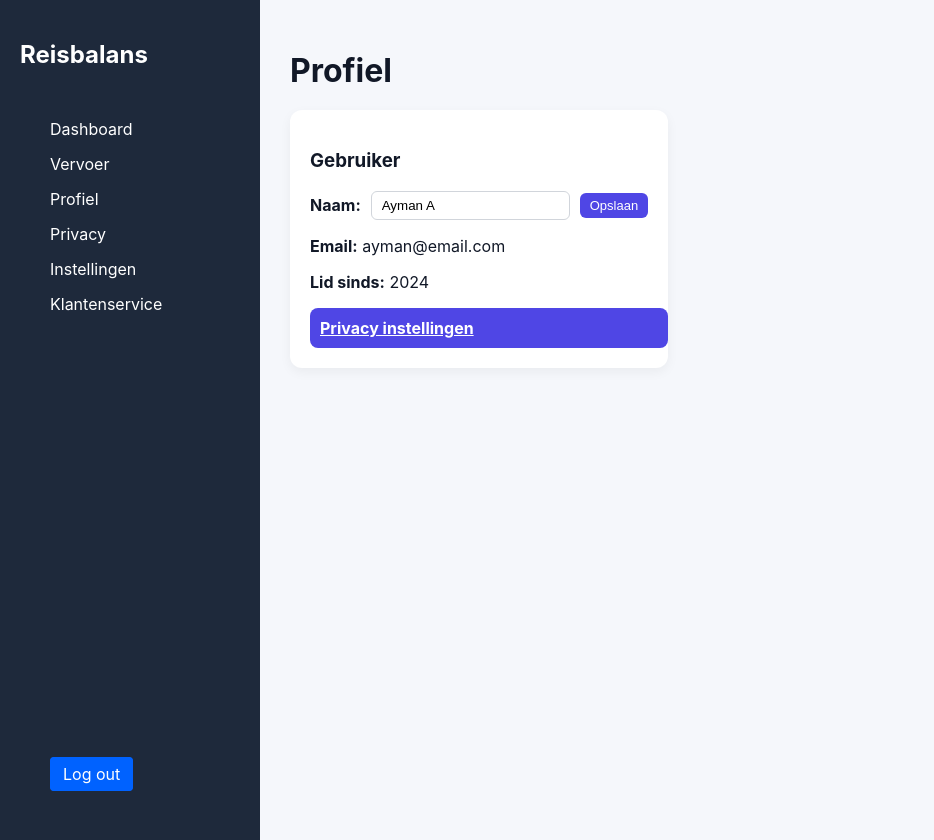
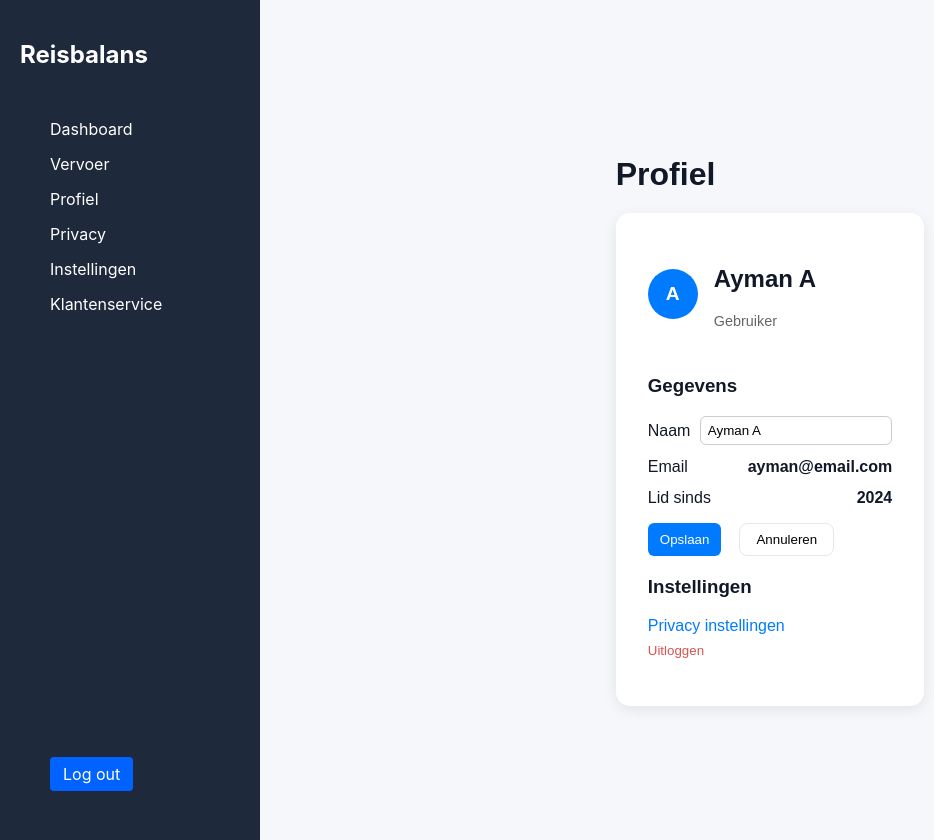
Before and after one commit to Ayman776/my-react-app, a React (Vite) app in the folder my-react-app/: page /profile in a window 1280 px wide. Both pictures are taken after a click on the button "Bewerken". Shown: the whole page, without its empty margins (0-934 px from the left). Built offline with nearby package versions, Linux system fonts and the light colour scheme; the HTML template or start-up script is replaced by a standard one.

Commit message:
gewerkt aan porfielpage en nieuwe trip en saldo buttons toegevoegd bij dashboard-page

```diff
--- a/my-react-app/src/App.jsx
+++ b/my-react-app/src/App.jsx
@@ -76,6 +76,8 @@ function App() {
 
 
 
+
+
         <Route
           path="/settings"
           element={
@@ -84,6 +86,7 @@ function App() {
               <Settings />
             </div>
           }
+
         />
       </Routes>
     </BrowserRouter>
--- a/my-react-app/src/index.css
+++ b/my-react-app/src/index.css
@@ -1225,3 +1225,161 @@ h1{
     grid-template-columns: 1fr;
   }
 }
+
+.profile-page {
+  max-width: 700px;
+  margin: auto;
+  padding: 2rem;
+  font-family: Arial;
+}
+
+.profile-card {
+  background: #fff;
+  padding: 2rem;
+  border-radius: 14px;
+  box-shadow: 0 4px 14px rgba(0,0,0,0.08);
+}
+
+.profile-header {
+  display: flex;
+  align-items: center;
+  gap: 1rem;
+  margin-bottom: 2rem;
+}
+
+.avatar {
+  width: 50px;
+  height:50px;
+  background: #007bff;
+  color: white;
+  border-radius: 50%;
+  display: flex;
+  align-items: center;
+  justify-content: center;
+  font-weight: bold;
+  font-size: 1.2rem;
+}
+
+.sub {
+  color: #666;
+  font-size: 0.9rem;
+}
+
+.profile-section{
+  margin-bottom: 1rem;
+}
+
+.profile-field{
+  display: flex;
+  justify-content: space-between;
+  align-items: center;
+  margin-bottom: 0.8rem;
+}
+
+.profile-input{
+  padding: 0.4rem;
+  border-radius: 6px;
+  border: 1px solid #ccc;
+}
+
+.actions{
+  margin-top: 1rem;
+  display: flex;
+  gap: 0.5rem;
+}
+
+.btn{
+  padding: 0.5rem 1rem;
+  border-radius: 8px;
+  border:none;
+  background-color: #e0e0e0;
+  cursor: pointer;
+}
+
+.btn.primary{
+  background: #007bff;
+  color: white;
+}
+
+.link{
+  display: block;
+  margin-top: 0.5rem;
+  color: #007bff;
+  text-decoration: none;
+}
+
+.link:hover{
+  text-decoration: underline;
+}
+
+.link:hover{
+  text-decoration: underline;
+}
+
+.link.danger{
+  color: #d9534f;
+  background: none;
+  border:none;
+  padding: 0;
+  cursor:pointer;
+}
+
+@media (max-width: 600px) {
+  .profile-field{
+    flex-direction: column;
+    align-items: flex-start;
+    gap: 0.3rem;
+  }
+}
+
+.modal-overlay {
+  position: fixed;
+  inset: 0;
+  background: rgba(0,0,0,0.5);
+  display: flex;
+  justify-content: center;
+  align-items: center;
+  z-index: 999;
+
+}
+
+.modal {
+  background: white;
+  padding: 20px;
+  border-radius: 12px;
+  width: 300px;
+  display: flex;
+  justify-content: center;
+  align-items: center;
+  z-index: 999;
+}
+
+.modal {
+  background: white;
+  padding: 20px;
+  border-radius: 12px;
+  width: 300px;
+  display: flex;
+  flex-direction: column;
+  gap: 10px;
+}
+
+.modal input{
+  padding: 8px;
+  border-radius: 6px;
+  border: 1px solid #ccc;
+}
+
+.modal-actions{
+  display: flex;
+  justify-content: space-between;
+  margin-top: 10px;
+}
+
+.primary{
+  background: #007bff;
+  color:white;
+  border:none;
+  padding: 6px 12px;
+  border-radius: 6px;
+}
--- a/my-react-app/src/pages/Dashboard.jsx
+++ b/my-react-app/src/pages/Dashboard.jsx
@@ -6,139 +6,118 @@ import { FaCar, FaEuroSign } from "react-icons/fa";
 import { MdTrendingUp } from "react-icons/md";
 
 function Dashboard() {
-
-    const [balance] = useState(50);
+  const [balance, setBalance] = useState(50);
   const [trips] = useState(12);
   const [km] = useState(320);
-    const [filter, setFilter] = useState("week");
 
-    const trends = {
-        balance: +5.2,
-        trips: -2.1,
-        km: +12.4,
-    };
+  const [showTripModal, setShowTripModal] = useState(false);
+  const [showBalanceModal, setShowBalanceModal] = useState(false);
+  const [addAmount, setAddAmount] = useState("");
 
-
-    const [recentTrips] = useState([
+  const recentTrips = [
     { from: "Utrecht", to: "Amsterdam", time: "25 min", type: "Auto", cost: 4.5, date: "Vandaag" },
     { from: "Amsterdam", to: "Rotterdam", time: "40 min", type: "Trein", cost: 7.2, date: "Gisteren" },
-        { from: "Utrecht", to: "Den Haag", time: "35 min", type: "Auto", cost: 5.1, date: "Ma 2 okt" },
-    ]);
+  ];
 
-    const totalCost = recentTrips.reduce((acc, trip) => acc + trip.cost, 0);
-    const mostUsedType = "Auto";
+  const totalCost = recentTrips.reduce((acc, t) => acc + t.cost, 0);
 
-
-    const renderTrend = (value) => (
-        <span className={value >= 0 ? "trend up" : "trend down"}>
-            {value >= 0 ? "↑" : "↓"} {Math.abs(value)}%
-        </span>
-    );
+  const addBalance = () => {
+    const amount = Number(addAmount);
+    if (!amount) return;
+    setBalance(balance + amount);
+    setAddAmount("");
+    setShowBalanceModal(false);
+  };
 
   return (
     <div className="dashboard">
-
       <Header />
 
+      <div className="actions">
+        <button className="btn primary" onClick={() => setShowTripModal(true)}>
+          + Nieuwe trip
+        </button>
 
-            <div className="actions">
-                <button className="btn primary">+ Nieuwe trip</button>
-                <button className="btn">Saldo opladen</button>
+        <button className="btn" onClick={() => setShowBalanceModal(true)}>
+          Saldo opladen
+        </button>
       </div>
 
       <div className="cards">
         <div className="card">
           <h3>Saldo</h3>
           <p>€{balance}</p>
-                    {renderTrend(trends.balance)}
         </div>
 
         <div className="card">
           <h3>Trips</h3>
           <p>{trips}</p>
-                    {renderTrend(trends.trips)}
         </div>
 
         <div className="card">
           <h3>Kilometers</h3>
           <p>{km} km</p>
-                    {renderTrend(trends.km)}
         </div>
       </div>
 
-
-            <div className="chart-section">
-                <div className="chart-header">
-                    <h3>Overzicht</h3>
-
-                    <select value={filter} onChange={(e) => setFilter(e.target.value)}>
-                        <option value="day">Vandaag</option>
-                        <option value="week">Deze week</option>
-                        <option value="month">Deze maand</option>
-                    </select>
+      <div className="chart-box">
+        <Chart />
       </div>
-
-                <div className="chart-box">
-                    <Chart filter={filter} />
-                </div>
-            </div>
-
 
       <div className="insights">
         <h3>Inzichten</h3>
-
-    <p className="insight-item">
-        <MdTrendingUp className="icon" />
-        Je hebt {trends.km}% meer kilometers gemaakt deze periode
-    </p>
-
-    <p className="insight-item">
-        <FaEuroSign className="icon" />
-        Totale kosten recente trips: €{totalCost.toFixed(2)}
-    </p>
-
-    <p className="insight-item">
-        <FaCar className="icon" />
-        Meest gebruikte vervoer: {mostUsedType}
-    </p>
+        <p><MdTrendingUp /> Meer activiteit deze week</p>
+        <p><FaEuroSign /> €{totalCost.toFixed(2)} kosten</p>
+        <p><FaCar /> Meest gebruikt: Auto</p>
       </div>
 
-
-            <div className="recent">
-                <h3>Recente Trips</h3>
-
-                <div className="trip-list">
-                    {recentTrips.map((trip, index) => (
-                        <div className="trip-row" key={index}>
-                            <div className="trip-left">
-                                <span className="trip-route">
-                                    {trip.from} → {trip.to}
-                                </span>
-
-                                <span className="trip-sub">
-                                    {trip.date} • {trip.time} • {trip.type}
-                                </span>
+      <div className="bottom-section">
+        <Stats />
       </div>
 
-                            <div className="trip-cost">
-                                €{trip.cost.toFixed(2)}
+      {showBalanceModal && (
+  <div className="modal-overlay">
+    <div className="modal">
+      <h3>Saldo opladen</h3>
+
+      <input
+        type="number"
+        placeholder="Bedrag"
+        value={addAmount}
+        onChange={(e) => setAddAmount(e.target.value)}
+      />
+
+      <div className="modal-actions">
+        <button onClick={() => setShowBalanceModal(false)}>
+          Annuleren
+        </button>
+        <button className="primary" onClick={addBalance}>
+          Opladen
+        </button>
       </div>
     </div>
-                    ))}
+  </div>
+)}
+
+
+{showTripModal && (
+  <div className="modal-overlay">
+    <div className="modal">
+      <h3>Nieuwe trip</h3>
+
+      <input placeholder="Van" />
+      <input placeholder="Naar" />
+      <input placeholder="Type vervoer" />
+
+      <div className="modal-actions">
+        <button onClick={() => setShowTripModal(false)}>
+          Sluiten
+        </button>
+        <button className="primary">Opslaan</button>
       </div>
     </div>
-
-
-            <div className="dashboard-row">
-                <div className="chart-box">
-                    <Chart filter={filter} />
   </div>
-
-                <div className="stats-box">
-                    <Stats />
-                </div>
-            </div>
-
+)}
     </div>
   );
 }
--- a/my-react-app/src/pages/Profile.jsx
+++ b/my-react-app/src/pages/Profile.jsx
@@ -3,11 +3,17 @@ import { Link } from "react-router-dom";
 
 function ProfilePage() {
   const [name, setName] = useState("Ayman A");
+  const [tempName, setTempName] = useState(name);
   const [isEditing, setIsEditing] = useState(false);
 
   const handleSave = () => {
+    setName(tempName);
     setIsEditing(false);
-    console.log("Nieuwe naam:", name);
+  };
+
+  const handleCancel = () => {
+    setTempName(name);
+    setIsEditing(false);
   };
 
   return (
@@ -15,40 +21,72 @@ function ProfilePage() {
       <h1>Profiel</h1>
 
       <div className="profile-card">
-        <h3>Gebruiker</h3>
+        <div className="profile-header">
+          <div className="avatar">{name.charAt(0)}</div>
+          <div>
+            <h2>{name}</h2>
+            <p className="sub">Gebruiker</p>
+          </div>
+        </div>
+
+        <div className="profile-section">
+          <h3>Gegevens</h3>
+
           <div className="profile-field">
-          <strong>Naam:</strong>
+            <span>Naam</span>
+
             {isEditing ? (
               <input
                 type="text"
-              value={name}
-              onChange={(e) => setName(e.target.value)}
+                value={tempName}
+                onChange={(e) => setTempName(e.target.value)}
                 className="profile-input"
               />
             ) : (
-            <span className="profile-value">{name}</span>
+              <strong>{name}</strong>
             )}
+          </div>
+
+          <div className="profile-field">
+            <span>Email</span>
+            <strong>ayman@email.com</strong>
+          </div>
+
+          <div className="profile-field">
+            <span>Lid sinds</span>
+            <strong>2024</strong>
+          </div>
+
+          <div className="actions">
             {!isEditing ? (
-            <button className="edit-btn" onClick={() => setIsEditing(true)}>
+              <button className="btn" onClick={() => setIsEditing(true)}>
                 Bewerken
               </button>
             ) : (
-            <button className="save-btn" onClick={handleSave}>
+              <>
+                <button className="btn primary" onClick={handleSave}>
                   Opslaan
                 </button>
+                <button className="btn" onClick={handleCancel}>
+                  Annuleren
+                </button>
+              </>
             )}
           </div>
+        </div>
 
-        <p><strong>Email:</strong> ayman@email.com</p>
-        <p><strong>Lid sinds:</strong> 2024</p>
+        <div className="profile-section">
+          <h3>Instellingen</h3>
 
-        {/* Link naar aparte privacy pagina */}
-        <Link to="/privacy" className="profile-btn">
+          <Link to="/privacy" className="link">
             Privacy instellingen
           </Link>
+
+          <button className="link danger">
+            Uitloggen
+          </button>
         </div>
-
-
+      </div>
     </div>
   );
 }
```
Lines whose indentation alone changed are shown as unchanged.
